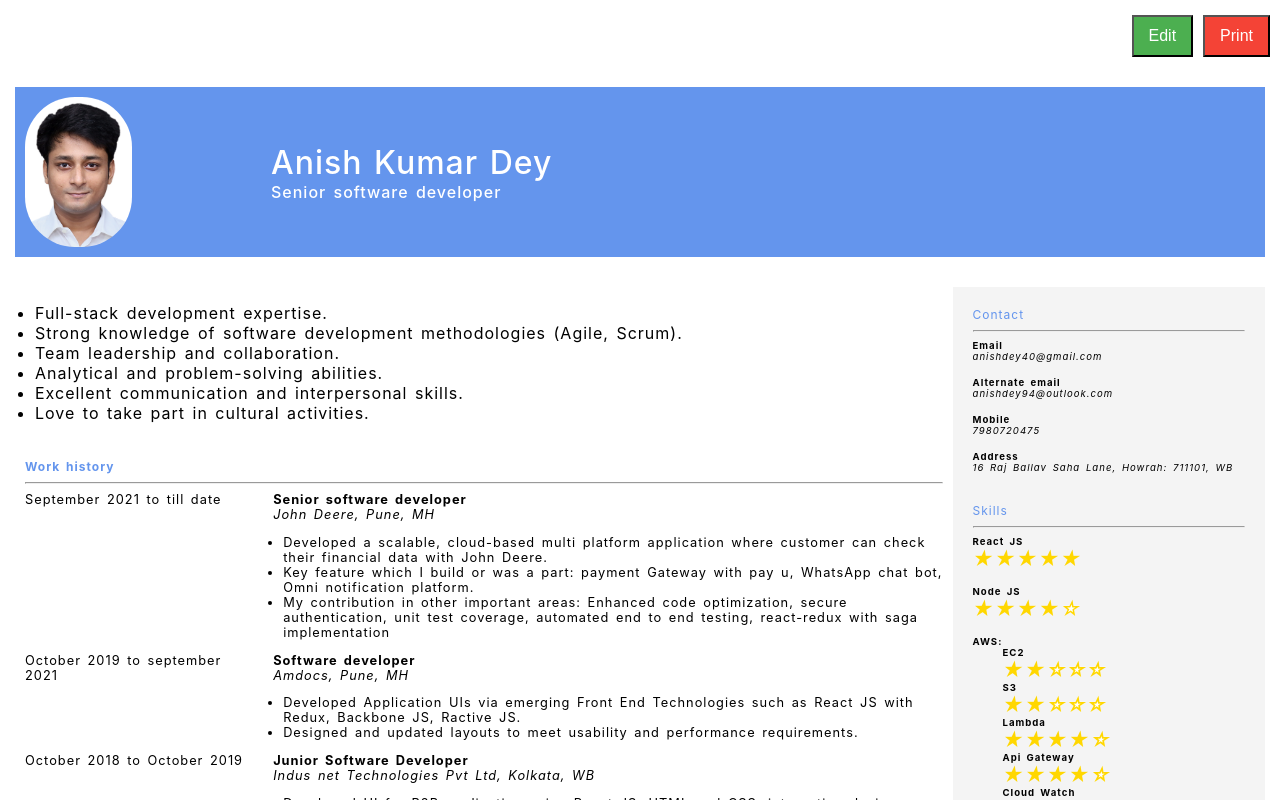
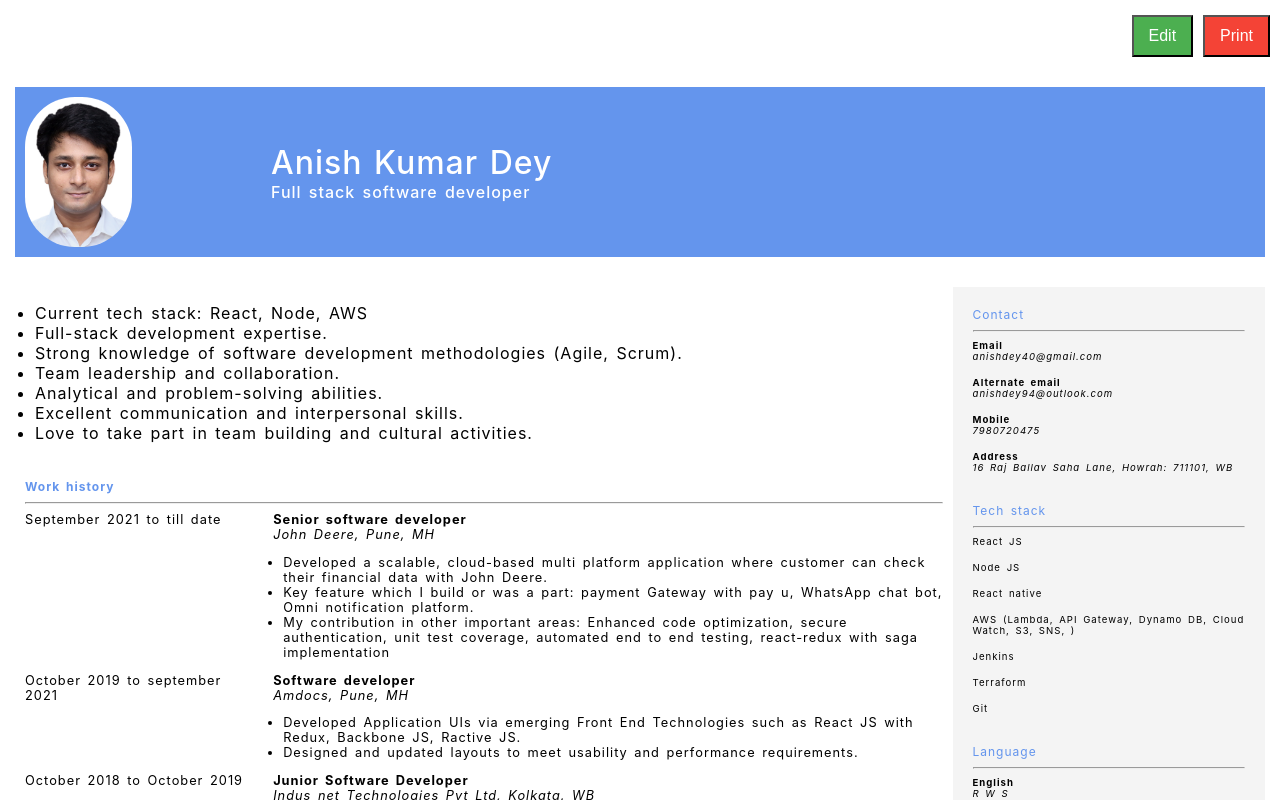
Before and after one commit to AnishDey1994/react-cv-maker, a React (Create React App) app: page / in a window 1280 px wide. Shown: the top 800 px of the page. Built offline with nearby package versions, Linux system fonts and the light colour scheme.

Commit message:
cv update skills

```diff
--- a/src/config.json
+++ b/src/config.json
@@ -77,17 +77,27 @@
         }
     ],
     "cvHighlights": {
-        "currentRole": "Senior software developer",
+        "currentRole": "Full stack software developer",
         "cvSummary": [
+            "Current tech stack: React, Node, AWS",
             "Full-stack development expertise.",
             "Strong knowledge of software development methodologies (Agile, Scrum).",
             "Team leadership and collaboration.",
             "Analytical and problem-solving abilities.",
             "Excellent communication and interpersonal skills.",
-            "Love to take part in cultural activities."
+            "Love to take part in team building and cultural activities."
         ]
     },
-    "skills": {
+    "techStack": [
+        "React JS",
+        "Node JS",
+        "React native",
+        "AWS (Lambda, API Gateway, Dynamo DB, Cloud Watch, S3, SNS, )",
+        "Jenkins",
+        "Terraform",
+        "Git"
+    ],
+    "techStack1": {
         "React JS": 5,
         "Node JS": 4,
         "AWS": {
--- a/src/viewCv/viewCv.js
+++ b/src/viewCv/viewCv.js
@@ -8,7 +8,7 @@ const ViewCv = ({ jsonData }) => {
     const professionalInformation = jsonData.professionalInformation;
     const education = jsonData.educationInformation;
     const cvHighlights = jsonData.cvHighlights;
-    const skills = jsonData.skills;
+    const techStack = jsonData.techStack;
     const language = jsonData.language;
 
     return (
@@ -93,10 +93,17 @@ const ViewCv = ({ jsonData }) => {
                         }
                     </div>
                     <div className='skills'>
-                        <div className='sectionTitle'>Skills</div>
+                        <div className='sectionTitle'>Tech stack</div>
                         <hr />
                         {
-                            Object.entries(skills).map(([key, value], index) => (
+                            Array.isArray(techStack) ?
+                                techStack.map((skill, index) => (
+                                    <div className='sectionItems sm-textBlock' key={index}>
+                                        {skill}
+                                    </div>
+                                ))
+                                :
+                                Object.entries(techStack).map(([key, value], index) => (
                                     value &&
                                     <div className='sectionItems sm-textBlock' key={index}>
                                         {
```
Lines whose indentation alone changed are shown as unchanged.
